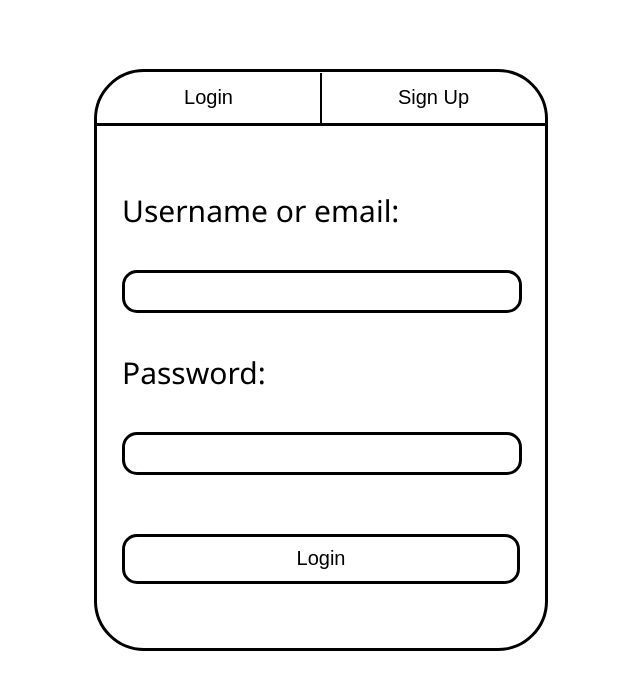
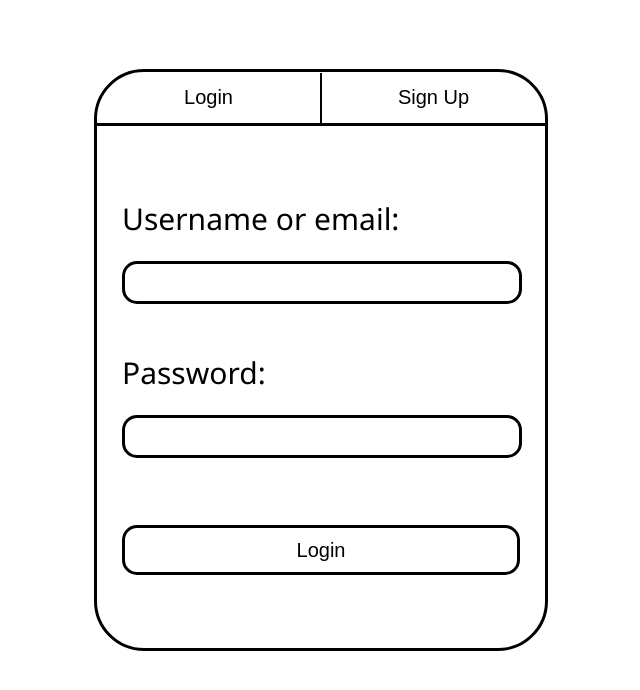
Before and after one commit to Suleyman-2010/S-Media, a Flask app: page /login in a window 1280 px wide. Shown: the part 80-770 px from the top of the page, without its empty margins (319-959 px from the left). Run offline with Flask 3, Linux system fonts and the light colour scheme.

Commit message:
Finished login and sign up pages and started user page.

```diff
--- a/app.py
+++ b/app.py
@@ -19,12 +19,21 @@ def signup():
         email: str = request.form["email"]
         gender: str = request.form["gender"]
         users.append(User(username, password, email, gender))
+        current_user = users[-1]
+        return redirect(url_for('user'))
     return render_template("signup.html")
 
 
 @app.route("/login", methods=["POST", "GET"])
 def login():
+    if request.method == 'POST':
+        username: str = request.form['username']
+        password: str = request.form['password']
     return render_template("login.html")
+
+@app.route('/user')
+def userinfo():
+    return render_template('user.html', user=current_user)
 
 
 if __name__ == "__main__":
--- a/static/login-n-signup.css
+++ b/static/login-signup.css
@@ -4,7 +4,7 @@ main {
 	flex-direction: column;
 	justify-content: center;
 	align-items: center;
-	section {
+	> section {
 		height: 80%;
 		width: 35%;
 		border: 3px solid var(--primary-color);
@@ -12,14 +12,14 @@ main {
 		display: flex;
 		flex-direction: column;
 		font-size: 30px;
-		div {
+		> div {
 			width: 100%;
 			display: flex;
 			justify-content: center;
 			border-bottom: 3px solid var(--primary-color);
-			a {
+			> a {
 				width: 50%;
-				button {
+				> button {
 					height: 50px;
 					width: 100%;
 					border: 0;
@@ -29,20 +29,20 @@ main {
 					cursor: pointer;
 				}
 				&:first-of-type {
-					button {
+					> button {
 						border-top-left-radius: 50px;
 						border-right: 1.5px solid var(--primary-color);
 					}
 				}
 				&:last-of-type {
-					button {
+					> button {
 						border-top-right-radius: 50px;
 						border-left: 1.5px solid var(--primary-color);
 					}
 				}
 			}
 		}
-		form {
+		> form {
 			height: 100%;
 			display: flex;
 			flex-direction: column;
@@ -50,26 +50,7 @@ main {
 			align-items: start;
 			box-sizing: border-box;
 			padding: 25px;
-			input:not([type="radio"]) {
-				height: 35px;
-				width: 98%;
-				border: 3px solid #000;
-				border-radius: 15px;
-				font-size: 25px;
-			}
-			span {
-				display: flex;
-				justify-content: space-between;
-				align-items: center;
-				input {
-					height: 30px;
-					margin-right: 10px;
-				}
-				label {
-					margin: auto;
-				}
-			}
-			button {
+			> button {
 				height: 50px;
 				width: 100%;
 				margin-top: 20px;
@@ -79,6 +60,7 @@ main {
 				color: var(--primary-color);
 				font-size: 20px;
 				cursor: pointer;
+				align-self: flex-end;
 			}
 		}
 	}
--- /dev/null
+++ b/static/login.css
@@ -0,0 +1,15 @@
+#username,
+#password {
+	width: 100%;
+	label {
+		display: block;
+		padding-bottom: 20px;
+	}
+	input {
+		height: 35px;
+		width: 98%;
+		border: 3px solid #000;
+		border-radius: 15px;
+		font-size: 25px;
+	}
+}
--- a/templates/base.html
+++ b/templates/base.html
@@ -18,6 +18,6 @@
 				<a href="{{ url_for('signup') }}"><button>Sign Up</button></a>
 			</section>
 		</header>
-		{% block content %}{% endblock %}
+		<main>{% block main %}{% endblock %}</main>
 	</body>
 </html>
--- a/templates/login.html
+++ b/templates/login.html
@@ -1,32 +1,30 @@
 {% extends "base.html" %} {% block additional_css %}
 <link
 	rel="stylesheet"
-	href="{{ url_for('static', filename='login-n-signup.css') }}"
+	href="{{ url_for('static', filename='login-signup.css') }}"
 />
-{% endblock %} {% block content %}
-<main>
+<link rel="stylesheet" href="{{ url_for('static', filename='login.css') }}" />
+{% endblock %} {% block main %}
 <section>
 	<div>
 		<a href="{{ url_for('login') }}"><button>Login</button></a>
 		<a href="{{ url_for('signup') }}"><button>Sign Up</button></a>
 	</div>
 	<form method="post">
-			<label for="username" style="justify-self: center">
-				Username or email:
-			</label>
-			<input type="text" name="username" id="username" required />
-
+		<section id="username">
+			<label for="username">Username or email:</label>
+			<input type="text" name="username" id="username-input" required />
+		</section>
+		<section id="password">
 			<label for="password">Password:</label>
 			<input
 				type="password"
-				style="justify-self: center"
 				name="password"
-				id="password"
+				id="password-input"
 				required
 			/>
-
+		</section>
 		<button type="submit">Login</button>
 	</form>
 </section>
-</main>
 {% endblock %}
```
Also changed, not shown: static/signup.css (added, +19 -0 lines), templates/signup.html (+3 -4 lines), templates/user.html (added, +16 -0 lines), static/user.css (added). Lines whose indentation alone changed are shown as unchanged.
